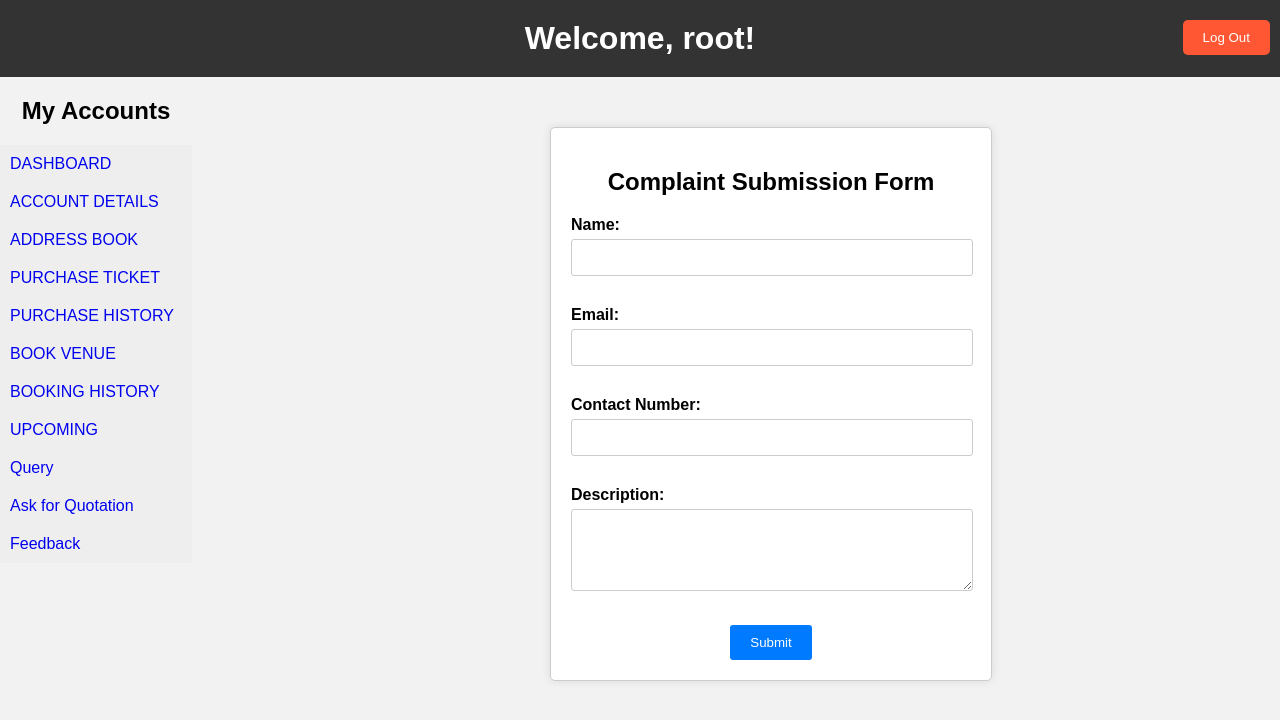
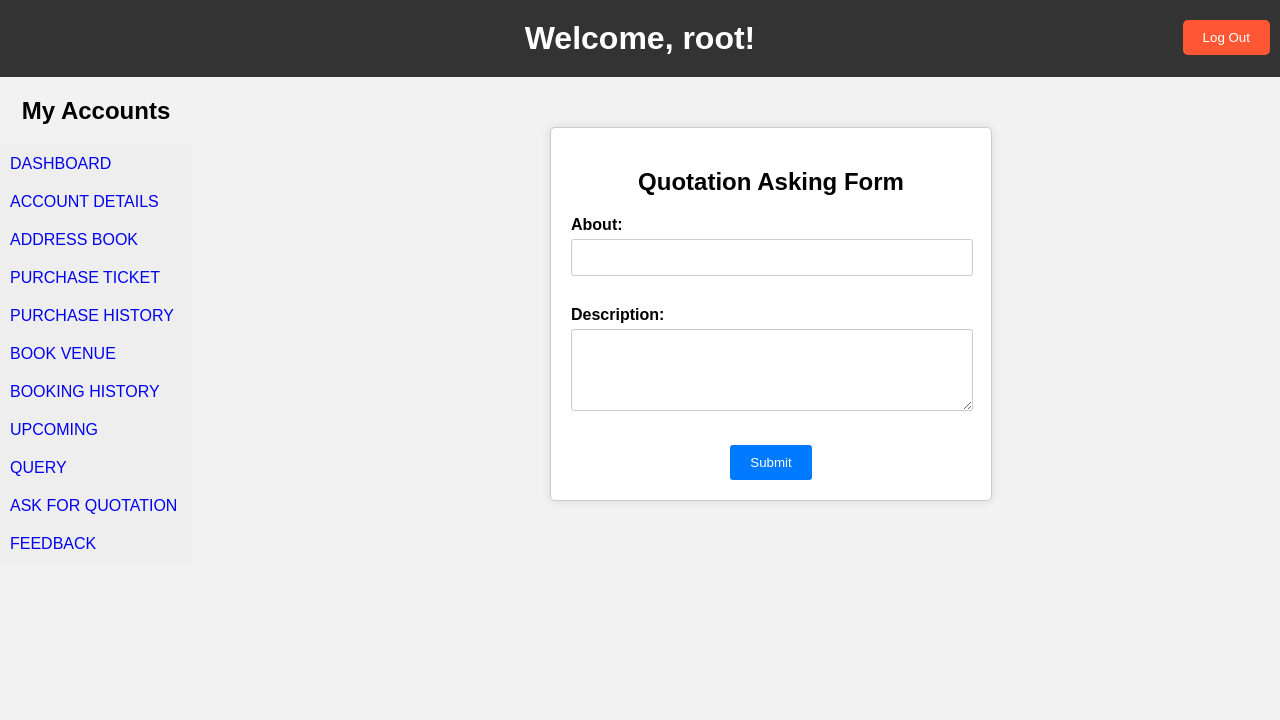
Before and after one commit to ACH1LL35/Event-Management, a PHP site: page /UserQuotation.php in a window 1280 px wide. Shown: the top 720 px of the page. Run offline with PHP 8.4, Linux system fonts and the light colour scheme; the visitor is signed in with stand-in values (Sample User, id 1); data comes from the database, SQL or seed files in the repository.

Commit message:
CAP and other error fix

```diff
--- a/UserAddress.php
+++ b/UserAddress.php
@@ -146,9 +146,9 @@
             <li><a href="UserVenueBook.php">BOOK VENUE</a></li>
             <li><a href="UserVenueHistory.php">BOOKING HISTORY</a></li>
             <li><a href="#">UPCOMING</a></li>
-            <li><a href="UserQuery.php">Query</a></li>
-            <li><a href="UserQuotation.php">Ask for Quotation</a></li>
-            <li><a href="UserComplaint.php">Feedback</a></li>
+            <li><a href="UserQuery.php">QUERY</a></li>
+            <li><a href="UserQuotation.php">ASK FOR QUOTATION</a></li>
+            <li><a href="UserComplaint.php">FEEDBACK</a></li>
 
         </ul>
     </div>
--- a/UserComplaint.php
+++ b/UserComplaint.php
@@ -212,9 +212,9 @@
             <li><a href="UserVenueBook.php">BOOK VENUE</a></li>
             <li><a href="UserVenueHistory.php">BOOKING HISTORY</a></li>
             <li><a href="#">UPCOMING</a></li>
-            <li><a href="UserQuery.php">Query</a></li>
-            <li><a href="UserQuotation.php">Ask for Quotation</a></li>
-            <li><a href="UserComplaint.php">Feedback</a></li>
+            <li><a href="UserQuery.php">QUERY</a></li>
+            <li><a href="UserQuotation.php">ASK FOR QUOTATION</a></li>
+            <li><a href="UserComplaint.php">FEEDBACK</a></li>
         </ul>
     </div>
 
--- a/UserProfile.php
+++ b/UserProfile.php
@@ -107,9 +107,9 @@
             <li><a href="UserVenueBook.php">BOOK VENUE</a></li>
             <li><a href="UserVenueHistory.php">BOOKING HISTORY</a></li>
             <li><a href="#">UPCOMING</a></li>
-            <li><a href="UserQuery.php">Query</a></li>
-            <li><a href="UserQuotation.php">Ask for Quotation</a></li>
-            <li><a href="UserComplaint.php">Feedback</a></li>
+            <li><a href="UserQuery.php">QUERY</a></li>
+            <li><a href="UserQuotation.php">ASK FOR QUOTATION</a></li>
+            <li><a href="UserComplaint.php">FEEDBACK</a></li>
         </ul>
     </div>
 
--- a/UserQuotation.php
+++ b/UserQuotation.php
@@ -183,15 +183,13 @@
     }
 
     if ($_SERVER["REQUEST_METHOD"] == "POST") {
-        $name = mysqli_real_escape_string($conn, $_POST['name']);
-        $email = mysqli_real_escape_string($conn, $_POST['email']);
-        $contact = mysqli_real_escape_string($conn, $_POST['contact']);
+        $title = mysqli_real_escape_string($conn, $_POST['title']);
         $description = mysqli_real_escape_string($conn, $_POST['description']);
 
-        $insertQuery = "INSERT INTO complaint (name, email, contact, description) VALUES ('$name', '$email', '$contact', '$description')";
+        $insertQuery = "INSERT INTO quotation (u_id, u_name, u_email, qo_about, qo_des) VALUES ('$id','$username', '$email', '$title', '$description')";
 
         if (mysqli_query($conn, $insertQuery)) {
-            echo '<div class="success-message">Complaint submitted successfully!</div>';
+            echo '<div class="success-message">Query submitted successfully!</div>';
         } else {
             echo '<div class="error-message">Error: ' . mysqli_error($conn) . '</div>';
         }
@@ -212,29 +210,20 @@
             <li><a href="UserVenueBook.php">BOOK VENUE</a></li>
             <li><a href="UserVenueHistory.php">BOOKING HISTORY</a></li>
             <li><a href="#">UPCOMING</a></li>
-            <li><a href="UserQuery.php">Query</a></li>
-            <li><a href="UserQuotation.php">Ask for Quotation</a></li>
-            <li><a href="UserComplaint.php">Feedback</a></li>
+            <li><a href="UserQuery.php">QUERY</a></li>
+            <li><a href="UserQuotation.php">ASK FOR QUOTATION</a></li>
+            <li><a href="UserComplaint.php">FEEDBACK</a></li>
         </ul>
     </div>
 
     <div class="container">
-    <h2 class="text-center">Complaint Submission Form</h2>
+    <h2 class="text-center">Quotation Asking Form</h2>
 
     <form action="<?php echo $_SERVER['PHP_SELF']; ?>" method="post">
-        <div class="form-group">
-            <label for="name">Name:</label>
-            <input type="text" id="name" name="name" required>
-        </div>
 
         <div class="form-group">
-            <label for="email">Email:</label>
-            <input type="email" id="email" name="email" required>
-        </div>
-
-        <div class="form-group">
-            <label for "contact">Contact Number:</label>
-            <input type="tel" id="contact_number" name="contact" required>
+            <label for "title">About:</label>
+            <input type="tel" id="title" name="title" required>
         </div>
 
         <div class="form-group">
--- a/UserTicket.php
+++ b/UserTicket.php
@@ -181,9 +181,9 @@
             <li><a href="UserVenueBook.php">BOOK VENUE</a></li>
             <li><a href="UserVenueHistory.php">BOOKING HISTORY</a></li>
             <li><a href="#">UPCOMING</a></li>
-            <li><a href="UserQuery.php">Query</a></li>
-            <li><a href="UserQuotation.php">Ask for Quotation</a></li>
-            <li><a href="UserComplaint.php">Feedback</a></li>
+            <li><a href="UserQuery.php">QUERY</a></li>
+            <li><a href="UserQuotation.php">ASK FOR QUOTATION</a></li>
+            <li><a href="UserComplaint.php">FEEDBACK</a></li>
         </ul>
     </div>
 
--- a/UserUpdate.php
+++ b/UserUpdate.php
@@ -190,9 +190,9 @@
             <li><a href="UserVenueBook.php">BOOK VENUE</a></li>
             <li><a href="UserVenueHistory.php">BOOKING HISTORY</a></li>
             <li><a href="#">UPCOMING</a></li>
-            <li><a href="UserQuery.php">Query</a></li>
-            <li><a href="UserQuotation.php">Ask for Quotation</a></li>
-            <li><a href="UserComplaint.php">Feedback</a></li>
+            <li><a href="UserQuery.php">QUERY</a></li>
+            <li><a href="UserQuotation.php">ASK FOR QUOTATION</a></li>
+            <li><a href="UserComplaint.php">FEEDBACK</a></li>
         </ul>
     </div>
 
--- a/UserVenueBook.php
+++ b/UserVenueBook.php
@@ -164,9 +164,9 @@
             <li><a href="UserVenueBook.php">BOOK VENUE</a></li>
             <li><a href="UserVenueHistory.php">BOOKING HISTORY</a></li>
             <li><a href="#">UPCOMING</a></li>
-            <li><a href="UserQuery.php">Query</a></li>
-            <li><a href="UserQuotation.php">Ask for Quotation</a></li>
-            <li><a href="UserComplaint.php">Feedback</a></li>
+            <li><a href="UserQuery.php">QUERY</a></li>
+            <li><a href="UserQuotation.php">ASK FOR QUOTATION</a></li>
+            <li><a href="UserComplaint.php">FEEDBACK</a></li>
         </ul>
     </div>
 
```
Also changed, not shown: UserQuery.php (+4 -4 lines).
